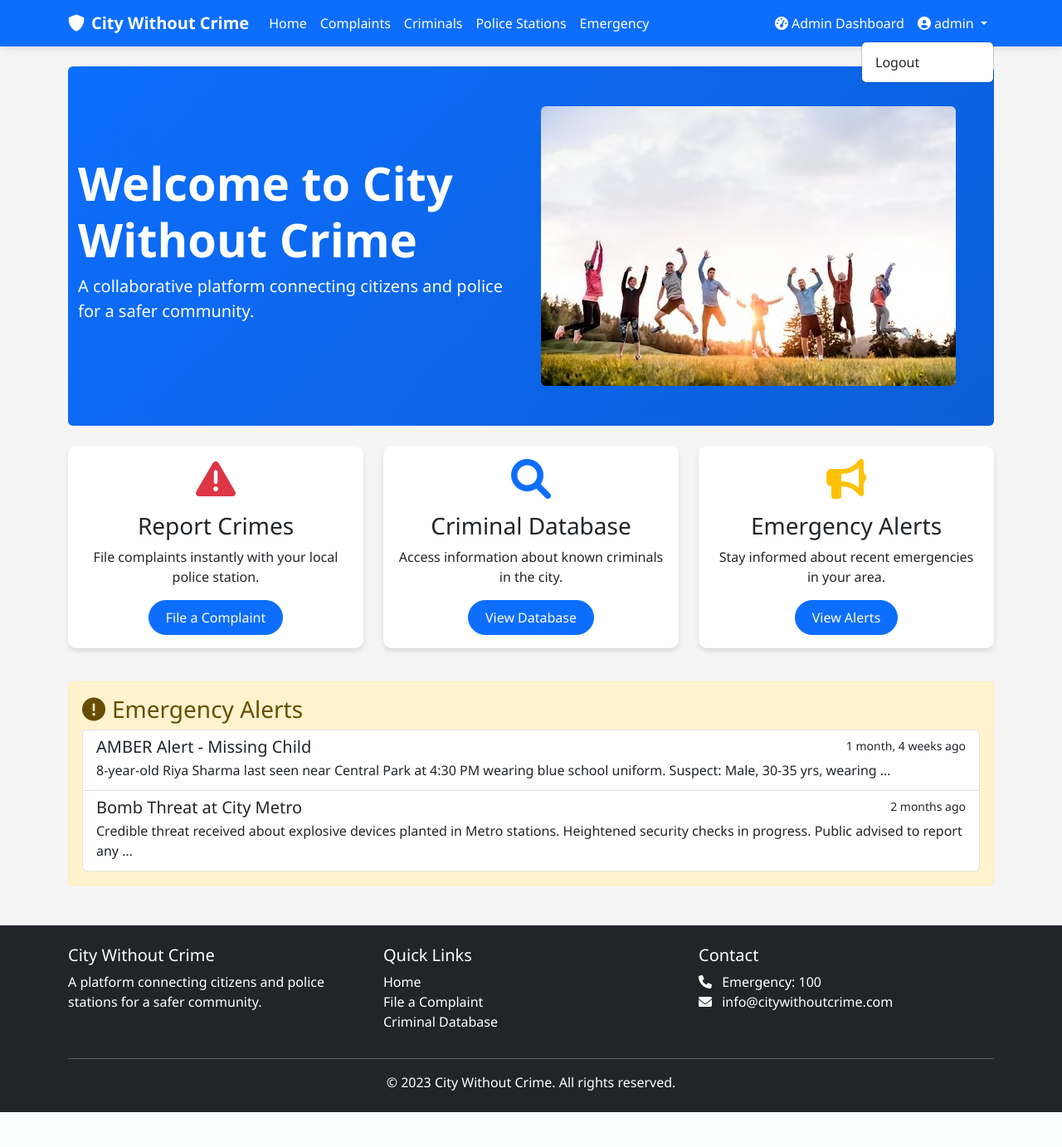
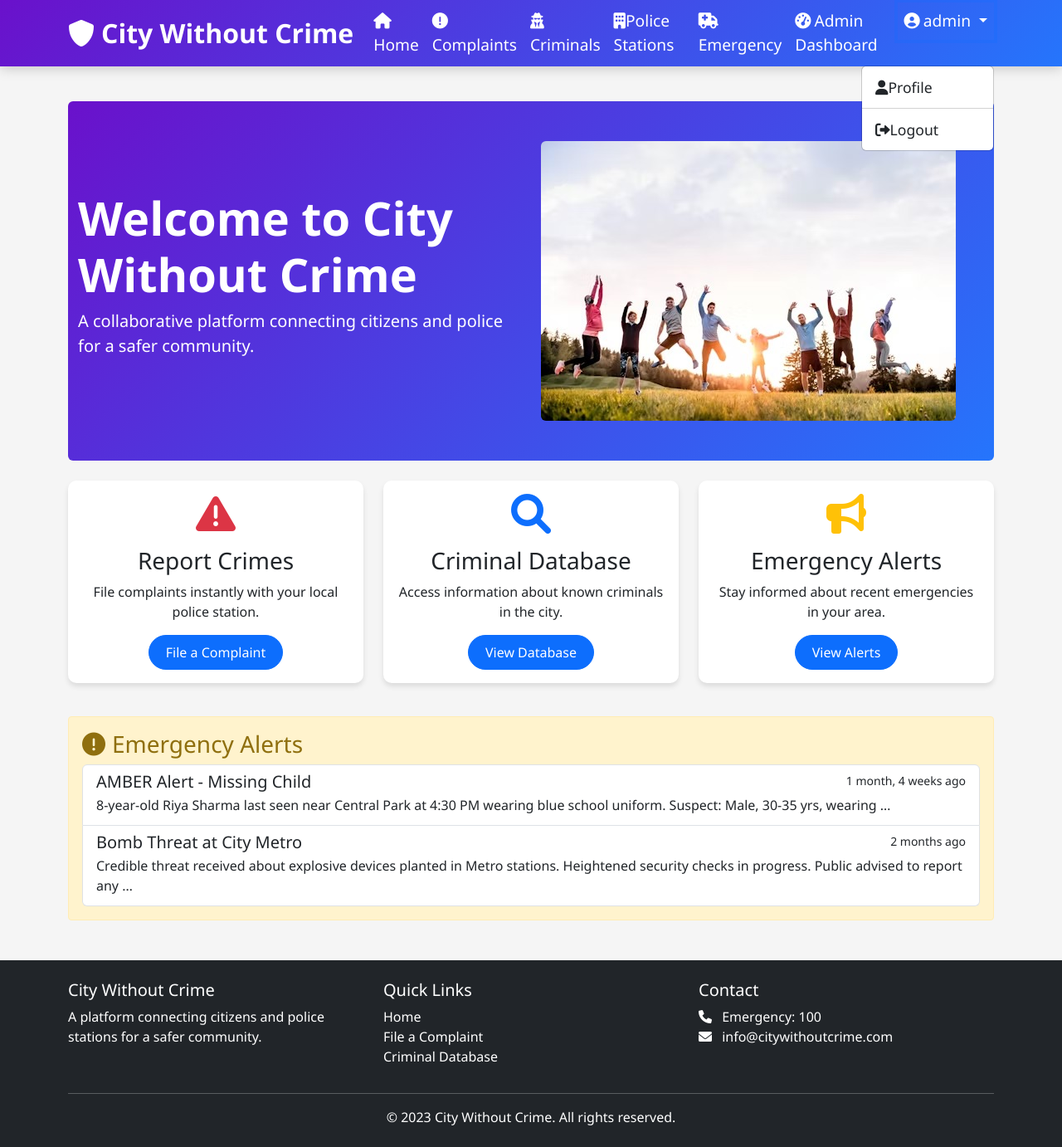
Before and after one commit to Praveen12401/kit_traning_project, a Django app: page / in a window 1280 px wide, after a click on "admin". Shown: the whole page at 83% size. Before the commit the page ends 1340 px from the top, so only its background shows below. Run offline with Django 5.2, Linux system fonts and the light colour scheme; a user stored in the database is signed in; data comes from the database, SQL or seed files in the repository; both versions use the stored data as it was after the commit.

Commit message:
navbar position fix in main branch

```diff
--- a/city_without_crime/city_without_crime/settings.py
+++ b/city_without_crime/city_without_crime/settings.py
@@ -121,6 +121,11 @@ USE_TZ = True
 STATIC_URL = 'static/'
 STATICFILES_DIRS = [os.path.join(BASE_DIR, 'static')]
 
+# Development settings for static files
+if DEBUG:
+    # Prevent caching in development
+    STATICFILES_STORAGE = 'django.contrib.staticfiles.storage.StaticFilesStorage'
+
 # Media files
 MEDIA_URL = '/media/'
 MEDIA_ROOT = os.path.join(BASE_DIR, 'media')
--- a/city_without_crime/cwc_app/admin.py
+++ b/city_without_crime/cwc_app/admin.py
@@ -62,7 +62,7 @@ class ComplaintAdmin(admin.ModelAdmin):
     date_hierarchy = 'created_at'
     fieldsets = (
         (None, {'fields': ('user', 'station', 'title')}),
-        ('Details', {'fields': ('description', 'location', 'evidence')}),
+        ('Details', {'fields': ('description', 'location','pincode', 'evidence')}),
         ('Status', {'fields': ('status',)}),
         ('Metadata', {
             'fields': ('created_at', 'updated_at'),
--- a/city_without_crime/cwc_app/models.py
+++ b/city_without_crime/cwc_app/models.py
@@ -50,7 +50,7 @@ class Complaint(models.Model):
     title = models.CharField(max_length=200)
     description = models.TextField()
     location = models.CharField(max_length=200)
-    pincode = models.PositiveIntegerField(max_length=6,blank=True, null=True)
+    pincode = models.PositiveIntegerField(blank=True, null=True)
     evidence = models.FileField(upload_to='complaint_evidence/',  null=True, blank=True)
     status = models.CharField(max_length=20, choices=STATUS_CHOICES, default='PENDING')
     created_at = models.DateTimeField(auto_now_add=True)
--- a/city_without_crime/cwc_app/views.py
+++ b/city_without_crime/cwc_app/views.py
@@ -108,6 +108,10 @@ def create_complaint(request):
             complaint.save()
             messages.success(request, 'Complaint submitted successfully!')
             return redirect('complaint_list')
+        else:
+            messages.error(request, 'fill correct form')
+            return redirect('/complaints/create')
+
     else:
 
         form = ComplaintForm()
--- a/city_without_crime/static/css/style.css
+++ b/city_without_crime/static/css/style.css
@@ -13,10 +13,20 @@
 body {
     font-family: 'Segoe UI', Tahoma, Geneva, Verdana, sans-serif;
     background-color: #f5f5f5;
+
+    padding-top: 50px !important; /* Navbar ki height ke hisab se */
+    margin: 0;
+    position: relative;
+
+
+
+
 }
+/* Main Content */
+
 
 .hero-section {
-    background: linear-gradient(135deg, var(--primary-color), #0b5ed7);
+   background: linear-gradient(135deg, #6a11cb 0%, #2575fc 100%);
 }
 
 .card {
@@ -35,7 +45,6 @@ body {
     border-radius: 50px;
     padding: 8px 20px;
     font-weight: 500;
-
 }
 
 .btn-primary {
@@ -46,10 +55,53 @@ body {
 .btn-primary:hover {
     background-color: #0b5ed7;
     border-color: #0b5ed7;
+
 }
 
-.navbar {
-    box-shadow: 0 2px 10px rgba(0, 0, 0, 0.1);
+/* Fixed Navbar Styles with Increased Font Size */
+ .navbar {
+    position: fixed;
+    top: 0;
+    left: 0;
+
+    width: 100%;
+    background: linear-gradient(135deg, #6a11cb 0%, #2575fc 100%);
+    color: white;
+    padding: 3px 5%;
+    display: flex;
+    justify-content: space-between;
+    align-items: center;
+    box-shadow: 0 2px 15px rgba(0, 0, 0, 0.2);
+    z-index: 1000;
+    transition: all 0.3s ease;
+}
+
+.navbar.scrolled {
+    padding: 2px 2%;
+    background: linear-gradient(135deg, #4e00a8 0%, #1a5fd8 100%);
+}
+
+/* Navbar Font Size Increase */
+.navbar-brand {
+    font-size: 2rem !important;
+    font-weight: 700;
+}
+
+.navbar-nav .nav-link {
+    font-size: 1.2rem !important;
+    font-weight: 500;
+}
+
+.navbar-nav .dropdown-toggle {
+    font-size: 1.2rem !important;
+}
+
+.dropdown-item {
+    font-size: 1.1rem !important;
+}
+.dropdown-item .nav-link:hover {
+    font-size: 1.1rem !important;
+    background: #0d6efd;
 }
 
 .navbar-brand {
@@ -58,6 +110,7 @@ body {
 
 .footer {
     box-shadow: 0 -2px 10px rgba(0, 0, 0, 0.1);
+    width: 100%;
 }
 
 /* Custom form styling */
@@ -73,9 +126,7 @@ body {
 }
 
 /* Alert customization */
-.alert {
-    border-radius: 10px;
-}
+
 
 /* Table styling */
 .table {
@@ -93,9 +144,20 @@ body {
     .hero-section img {
         max-width: 80%;
     }
+
+    /* Mobile navbar font size */
+    .navbar-brand {
+        font-size: 1.6rem !important;
+    }
+
+    .navbar-nav .nav-link {
+        font-size: 1.1rem !important;
+    }
+
+    body {
+        padding-top: 70px;
+    }
 }
-
-
 
 /* static/css/style.css */
 .alert {
@@ -104,6 +166,18 @@ body {
     margin-bottom: 1rem;
     border: 1px solid transparent;
     border-radius: 0.25rem;
+
+
+}
+#alerts {
+    position: relative;
+    padding: 1rem 1rem;
+    margin-bottom: 1rem;
+    border: 1px solid transparent;
+    border-radius: 0.25rem;
+    color: #8f6f0e;
+    background-color: #fff3cd;
+    border-color: #ffecb5;
 }
 
 .alert-success {
@@ -236,8 +310,6 @@ body {
     margin-top: 15px;
 }
 
-
-
 .btn i {
     margin-right: 5px;
 }
@@ -256,9 +328,9 @@ body {
     padding: 8px 15px;
     border-radius: 4px;
     text-decoration: none;
-    color: #0d6efd; /* Bootstrap's primary blue color */
-    border: 1px solid #0d6efd; /* Add border for outline effect */
-    background-color: transparent; /* Ensure background is transparent */
+    color: #0d6efd;
+    border: 1px solid #0d6efd;
+    background-color: transparent;
 }
 
 /* Hover state */
--- a/city_without_crime/static/js/main.js
+++ b/city_without_crime/static/js/main.js
@@ -6,14 +6,14 @@ document.addEventListener('DOMContentLoaded', function() {
         return new bootstrap.Tooltip(tooltipTriggerEl)
     });
 
-    // // Auto-dismiss alerts after 5 seconds
-    // var alerts = document.querySelectorAll('.alert');
-    // alerts.forEach(function(alert) {
-    //     setTimeout(function() {
-    //         var bsAlert = new bootstrap.Alert(alert);
-    //         bsAlert.close();
-    //     }, 5000);
-    // });
+    // Auto-dismiss alerts after 5 seconds
+    var alerts = document.querySelectorAll('.alert');
+    alerts.forEach(function(alert) {
+        setTimeout(function() {
+            var bsAlert = new bootstrap.Alert(alert);
+            bsAlert.close();
+        }, 3000);
+    });
 
     // Form validation feedback
     var forms = document.querySelectorAll('.needs-validation');
@@ -26,17 +26,18 @@ document.addEventListener('DOMContentLoaded', function() {
             form.classList.add('was-validated');
         }, false);
     });
+}
 
-    // Smooth scrolling for anchor links
-    document.querySelectorAll('a[href^="#"]').forEach(anchor => {
-        anchor.addEventListener('click', function (e) {
-            e.preventDefault();
-            document.querySelector(this.getAttribute('href')).scrollIntoView({
-                behavior: 'smooth'
-            });
-        });
-    });
-});
+//     // Smooth scrolling for anchor links
+//     document.querySelectorAll('a[href^="#"]').forEach(anchor => {
+//         anchor.addEventListener('click', function (e) {
+//             e.preventDefault();
+//             document.querySelector(this.getAttribute('href')).scrollIntoView({
+//                 behavior: 'smooth'
+//             });
+//         });
+//     });
+// });
 
 
 
--- a/city_without_crime/templates/base.html
+++ b/city_without_crime/templates/base.html
@@ -13,7 +13,11 @@
     <link rel="stylesheet" href="https://cdnjs.cloudflare.com/ajax/libs/font-awesome/6.0.0/css/all.min.css">
     <!-- Custom CSS -->
     <link href="{% static 'css/style.css' %}" rel="stylesheet">
-    {% block extra_css %}{% endblock %}
+
+    <link rel="stylesheet" href="https://cdn.jsdelivr.net/npm/bootstrap-icons@1.8.1/font/bootstrap-icons.css">
+
+    {% block extra_css %}
+    {% endblock %}
 </head>
 <body>
     {% include 'partials/navbar.html' %}
@@ -32,4 +36,29 @@
 
     {% block extra_js %}{% endblock %}
 </body>
+
+    <script>
+        // Navbar scroll effect
+        window.addEventListener('scroll', function() {
+            const navbar = document.getElementById('navbar');
+            if (window.scrollY > 50) {
+                navbar.classList.add('scrolled');
+            } else {
+                navbar.classList.remove('scrolled');
+            }
+        });
+         // Auto-dismiss alerts after 5 seconds
+    var alerts = document.querySelectorAll('.alert');
+    alerts.forEach(function(alert) {
+        setTimeout(function() {
+            var bsAlert = new bootstrap.Alert(alert);
+            bsAlert.close();
+        }, 3000);
+    });
+
+    </script>
+    <link href="{% static 'js/main.js' %}" >
+
+
+
 </html>
--- a/city_without_crime/templates/complaints/detail.html
+++ b/city_without_crime/templates/complaints/detail.html
@@ -55,6 +55,9 @@
                                 </li>
                                 <li class="list-group-item">
                                     <strong>Location:</strong> {{ complaint.location }}
+                                </li>
+                                <li class="list-group-item">
+                                    <strong>Pin code:</strong> {{ complaint.pincode }}
                                 </li>
                                 <li class="list-group-item">
                                     <strong>Filed On:</strong> {{ complaint.created_at|date:"M d, Y H:i" }}
--- a/city_without_crime/templates/home/index.html
+++ b/city_without_crime/templates/home/index.html
@@ -5,6 +5,7 @@
 
 {% block content %}
 {% load static %}
+
 <div class="hero-section bg-primary text-white py-5 mb-4 rounded">
     <div class="container">
         <div class="row align-items-center">
@@ -59,7 +60,7 @@
 </div>
 
 {% if emergency_alerts %}
-<div class="alert alert-warning">
+<div   id ='alerts'>
     <h3 class="alert-heading"><i class="fas fa-exclamation-circle me-2"></i>Emergency Alerts</h3>
     <div class="list-group">
         {% for alert in emergency_alerts %}
--- a/city_without_crime/templates/partials/messages.html
+++ b/city_without_crime/templates/partials/messages.html
@@ -2,7 +2,7 @@
 {% if messages %}
 <div class="messages-container">
     {% for message in messages %}
-    <div class="alert alert-{{ message.tags }} alert-dismissible fade show" role="alert" data-auto-dismiss="3000">
+    <div class="alert alert-{{ message.tags }} alert-dismissible fade show" role="alert" data-auto-dismiss="5000">
         {{ message }}
         <button type="button" class="btn-close" data-bs-dismiss="alert" aria-label="Close"></button>
     </div>
--- a/city_without_crime/templates/partials/navbar.html
+++ b/city_without_crime/templates/partials/navbar.html
@@ -1,5 +1,6 @@
-<!-- templates/partials/_navbar.html -->
-<nav class="navbar navbar-expand-lg navbar-dark bg-primary">
+ <!-- templates/partials/_navbar.html -->
+
+<nav class="navbar navbar-expand-lg navbar-dark bg-primary" >
     <div class="container">
         <a class="navbar-brand" href="{% url 'home' %}">
             <i class="fas fa-shield-alt me-2"></i>City Without Crime
@@ -10,20 +11,25 @@
         <div class="collapse navbar-collapse" id="navbarNav">
             <ul class="navbar-nav me-auto">
                 <li class="nav-item">
-                    <a class="nav-link text-white" href="{% url 'home' %}">Home</a>
+                    <a class="nav-link text-white" href="{% url 'home' %}">
+                         <i class="fas fa-home"></i>Home</a>
                 </li>
                 <li class="nav-item">
-                    <a class="nav-link text-white" href="{% url 'complaint_list' %}">Complaints</a>
+                    <a class="nav-link text-white" href="{% url 'complaint_list' %}">
+                        <i class="fas fa-exclamation-circle"></i>Complaints</a>
                 </li>
                 <li class="nav-item">
-                    <a class="nav-link text-white" href="{% url 'criminal_list' %}">Criminals</a>
+                    <a class="nav-link text-white" href="{% url 'criminal_list' %}">
+                        <i class="fas fa-user-secret"></i> Criminals</a>
                 </li>
                 {% if user.is_police or user.is_admin %}
                 <li class="nav-item">
-                    <a class="nav-link text-white" href="{% url 'station_list' %}">Police Stations</a>
+                    <a class="nav-link text-white" href="{% url 'station_list' %}">
+                        <i class="fas fa-building"></i>Police Stations</a>
                 </li>
                 <li class="nav-item">
-                    <a class="nav-link text-white" href="{% url 'emergency_list' %}">Emergency</a>
+                    <a class="nav-link text-white" href="{% url 'emergency_list' %}">
+                        <i class="fas fa-ambulance"></i>Emergency</a>
                 </li>
                 {% endif %}
             </ul>
@@ -47,20 +53,24 @@
                             <i class="fas fa-user-circle me-1"></i>{{ user.username }}
                         </a>
                         <ul class="dropdown-menu dropdown-menu-end">
-                            <!-- <li><a class="dropdown-item" href="#">Profile</a></li> -->
-                            <!-- <li><hr class="dropdown-divider"></li> -->
-                            <li><a class="dropdown-item" href="{% url 'logout' %}">Logout</a></li>
+                             <li><a class="dropdown-item" href="#">
+                             <i class="fas fa-user"></i>Profile</a></li>
+                             <li><hr class="dropdown-divider"></li>
+                            <li><a class="dropdown-item" href="{% url 'logout' %}">
+                                <i class="fas fa-sign-out-alt"></i>Logout</a></li>
                         </ul>
                     </li>
                 {% else %}
                     <li class="nav-item">
-                        <a class="nav-link text-white" href="{% url 'login' %}">Login</a>
+                        <a class="nav-link text-white" href="{% url 'login' %}">
+                            <i class="fas fa-sign-in-alt"></i> Login</a>
                     </li>
                     <li class="nav-item">
-                        <a class="nav-link text-white" href="{% url 'register' %}">Register</a>
+                        <a class="nav-link text-white" href="{% url 'register' %}">
+                              <i class="fas fa-user-plus"></i> Register</a>
                     </li>
                 {% endif %}
             </ul>
         </div>
     </div>
-</nav>
+</nav><br><br>
```
Also changed, not shown: city_without_crime/cwc_app/forms.py (line endings or trailing spaces), city_without_crime/cwc_app/urls.py (line endings or trailing spaces), city_without_crime/db.sqlite3, city_without_crime/templates/partials/footer.html (line endings or trailing spaces), city_without_crime/templates/txtfile.txt (line endings or trailing spaces).
